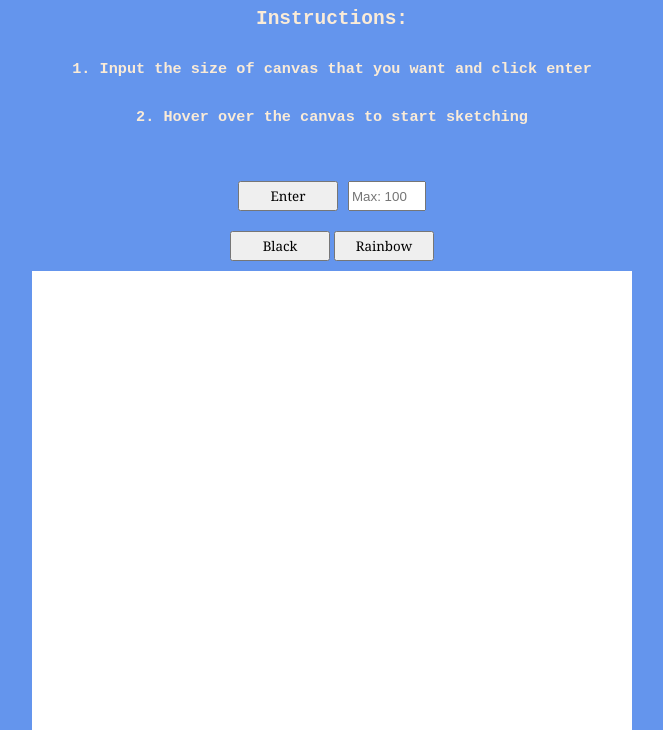
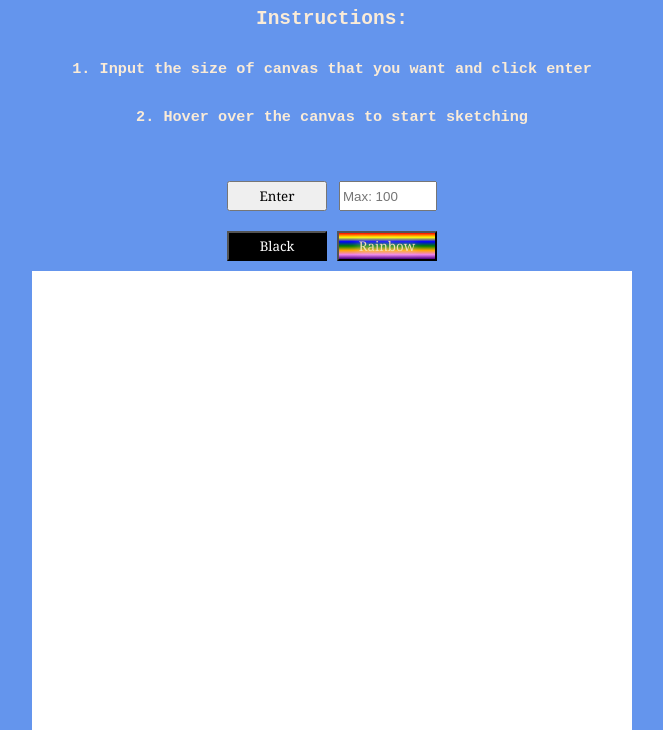
Before and after one commit to jarede-dev/Etch-A-Sketch, a plain HTML site: page index.html in a window 1280 px wide. Shown: the part 70-800 px from the top of the page, without its empty margins (308-971 px from the left). Drawn offline with Linux system fonts and the light colour scheme.

Commit message:
removed text align center and gap in button container, used 500px height instead of 600px in container, added styles and designs for colored buttons

```diff
--- a/styles.css
+++ b/styles.css
@@ -22,23 +22,39 @@ body{
 }
 
 #input{
-    width: 70px;
+    width: 90px;
 }
 
 #buttonContainer{
     display: flex;
-    text-align: center;
-    gap: 10px;
     margin: 35px 0 10px 0;
+    gap: 12px;
+
 }
 
 .container{
       display: grid;
       width: 600px;
-      height: 600px;
+      height: 500px;
       background-color: white;
 }
 
 .container:hover{
     cursor: pointer;
 }
+
+#buttonColors{
+    display: flex;
+    gap: 10px;
+}
+
+#black{
+ background-color: black;
+ color: white;
+}
+
+#rainbow{
+ background: linear-gradient(red, yellow,blue, green, orange, violet, indigo);
+ color: wheat;
+ text-shadow: white 0px 0px 10px;
+}
```
